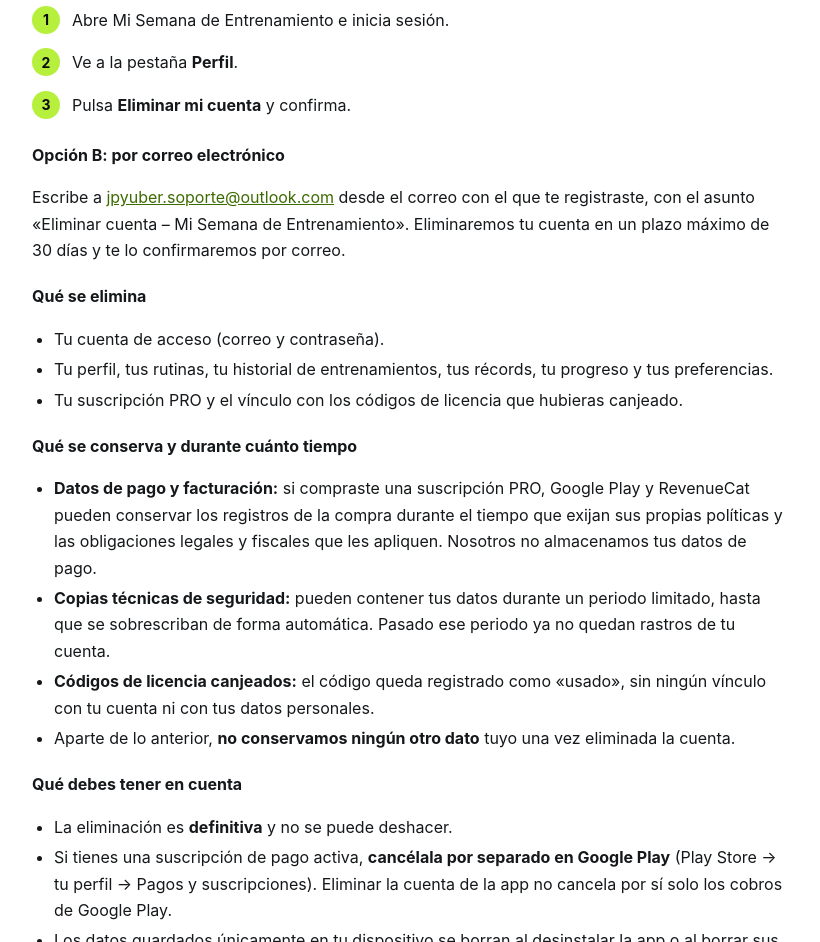
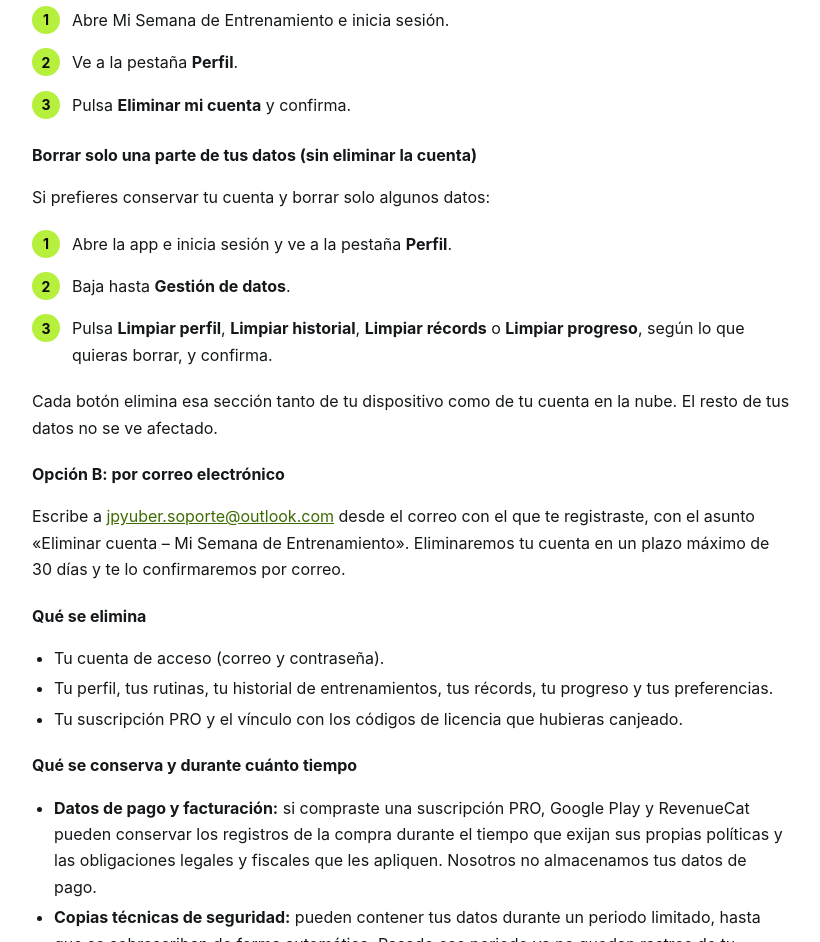
Before and after one commit to jpyuber/jpyuber-privacidad, a plain HTML site: page index.html in a window 1280 px wide. Shown: the part 3304-4246 px from the top of the page, without its empty margins (228-1048 px from the left). Drawn offline with Linux system fonts and the light colour scheme.

Commit message:
Add files via upload

```diff
--- a/index.html
+++ b/index.html
@@ -222,6 +222,15 @@
       <li>Pulsa <strong>Eliminar mi cuenta</strong> y confirma.</li>
     </ol>
 
+    <h3 id="eliminar-datos">Borrar solo una parte de tus datos (sin eliminar la cuenta)</h3>
+    <p>Si prefieres conservar tu cuenta y borrar solo algunos datos:</p>
+    <ol class="pasos">
+      <li>Abre la app e inicia sesión y ve a la pestaña <strong>Perfil</strong>.</li>
+      <li>Baja hasta <strong>Gestión de datos</strong>.</li>
+      <li>Pulsa <strong>Limpiar perfil</strong>, <strong>Limpiar historial</strong>, <strong>Limpiar récords</strong> o <strong>Limpiar progreso</strong>, según lo que quieras borrar, y confirma.</li>
+    </ol>
+    <p>Cada botón elimina esa sección tanto de tu dispositivo como de tu cuenta en la nube. El resto de tus datos no se ve afectado.</p>
+
     <h3>Opción B: por correo electrónico</h3>
     <p>Escribe a <a href="mailto:jpyuber.soporte@outlook.com?subject=Eliminar%20cuenta%20-%20Mi%20Semana%20de%20Entrenamiento">jpyuber.soporte@outlook.com</a> desde el correo con el que te registraste, con el asunto «Eliminar cuenta – Mi Semana de Entrenamiento». Eliminaremos tu cuenta en un plazo máximo de 30 días y te lo confirmaremos por correo.</p>
 
```
